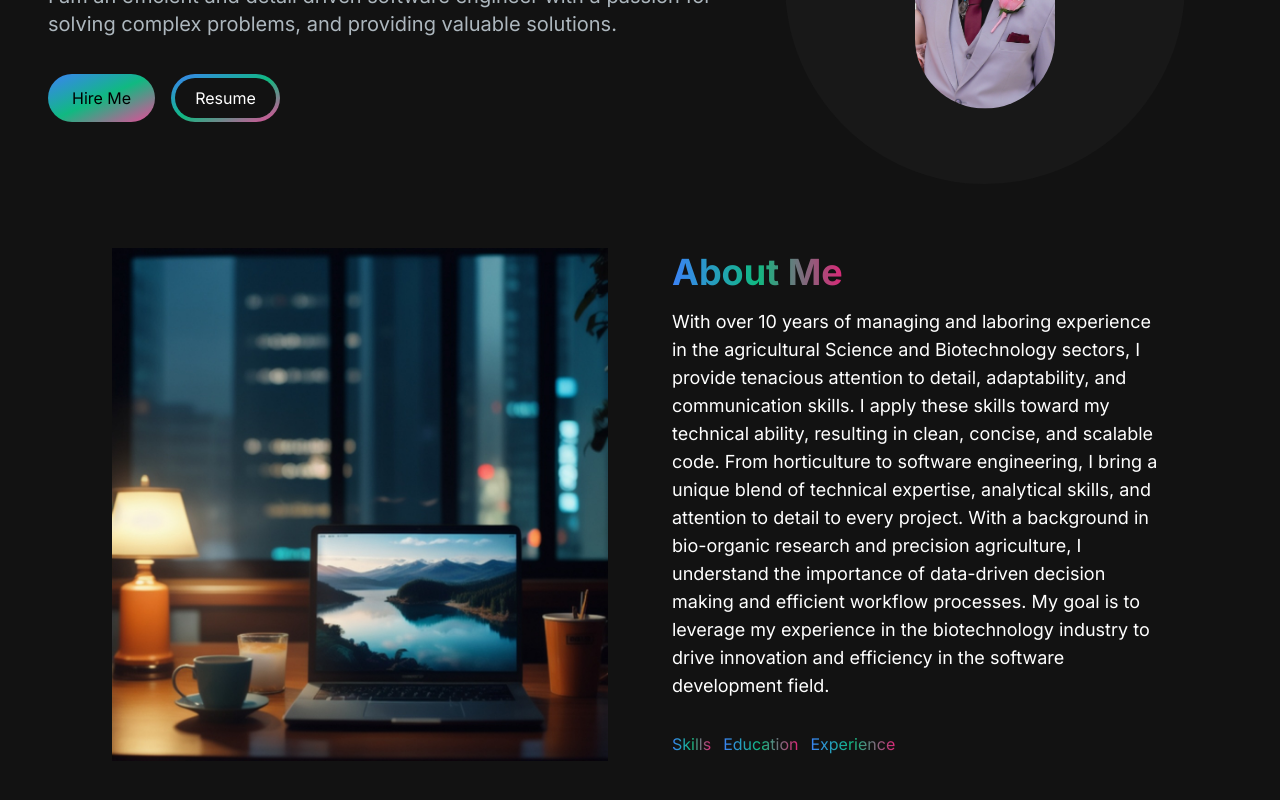
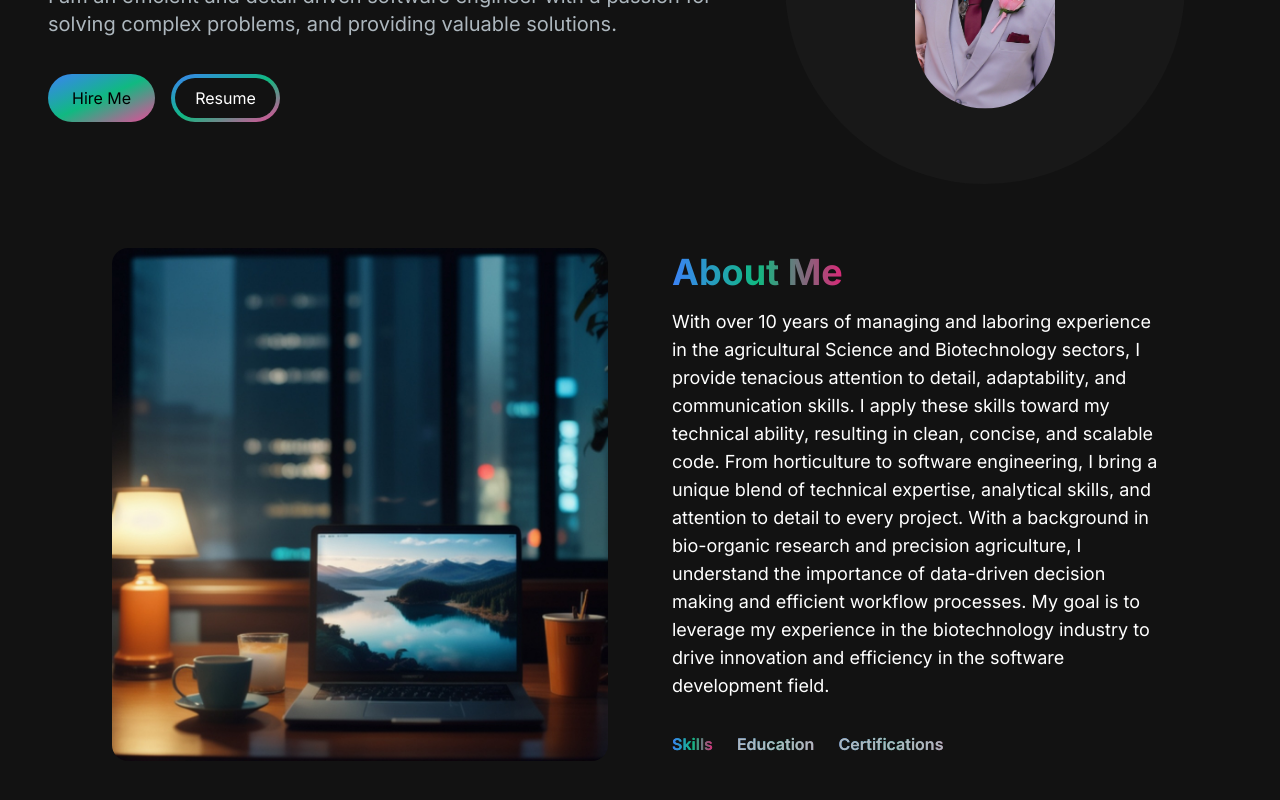
Before and after one commit to calebhart11/next-portfolio, a Next.js app: page / in a window 1280 px wide. Shown: the part 328-1128 px from the top of the page. Built offline with nearby package versions, Linux system fonts and the light colour scheme.

Commit message:
about section button state and content array

```diff
--- a/app/components/AboutSection.js
+++ b/app/components/AboutSection.js
@@ -1,10 +1,40 @@
 'use client'
 import React, {useTransition, useState} from 'react'
 import Image from 'next/image'
+import TabButton from './TabButton'
+
+const TAB_DATA = [
+  {
+    title: "Skills",
+    id: "skills",
+    content: (
+      <ul>
+        <li></li>
+        <li></li>
+        <li></li>
+        <li></li>
+        <li></li>
+        <li></li>
+        <li></li>
+        <li></li>
+        <li></li>
+        <li></li>
+        <li></li>
+        <li></li>
+        <li></li>
+        <li></li>
+        <li></li>
+        <li></li>
+
+      </ul>
+    )
+  }
+]
+
 
 const AboutSection = () => {
     const [tab, setTab] = useState('skills');
-    const [startTransition, isPending] = useTransition();
+    const [isPending, startTransition] = useTransition();
 
     const handleTabChange = (id) => {
         startTransition(() => {
@@ -18,14 +48,19 @@ const AboutSection = () => {
         <Image src="/images/AboutSection.jpg"
         alt='about image'
         height={500}
-        width={500}/>
+        width={500}
+        className='rounded-2xl'/>
         <div>
             <h2 className='text-4xl font-bold text-white mb-4'><span className='text-transparent bg-clip-text bg-gradient-to-r from-blue-500 via-emerald-500 to bg-pink-600 mr-3'>About Me</span></h2>
             <p className='text-base lg:text-lg'>With over 10 years of managing and laboring experience in the agricultural Science and Biotechnology sectors, I provide tenacious attention to detail, adaptability, and communication skills. I apply these skills toward my technical ability, resulting in clean, concise, and scalable code. From horticulture to software engineering, I bring a unique blend of technical expertise, analytical skills, and attention to detail to every project. With a background in bio-organic research and precision agriculture, I understand the importance of data-driven decision making and efficient workflow processes. My goal is to leverage my experience in the biotechnology industry to drive innovation and efficiency in the software development field.</p>
             <div className='flex flex-row mt-8'>
+              <TabButton selectTab={() =>  handleTabChange("skills")} active={tab === "skills"} >Skills{''}</TabButton>
+              <TabButton selectTab={() =>  handleTabChange("education")} active={tab === "education"}>Education{''}</TabButton>
+              <TabButton selectTab={() =>  handleTabChange("certifications")} active={tab === "certifications"}>Certifications{''}</TabButton>
+{/*
                 <span className='text-transparent bg-clip-text bg-gradient-to-r from-blue-500 via-emerald-500 to bg-pink-600 mr-3 hover:text-white'>Skills</span>
                 <span className='text-transparent bg-clip-text bg-gradient-to-r from-blue-500 via-emerald-500 to bg-pink-600  hover:text-white'>Education</span>
-                <span className='text-transparent bg-clip-text bg-gradient-to-r from-blue-500 via-emerald-500 to bg-pink-600 ml-3 hover:text-white'>Experience</span>
+                <span className='text-transparent bg-clip-text bg-gradient-to-r from-blue-500 via-emerald-500 to bg-pink-600 ml-3 hover:text-white'>Experience</span> */}
             </div>
         </div>
       </div>
--- a/app/components/TabButton.js
+++ b/app/components/TabButton.js
@@ -1,10 +1,14 @@
 import React from 'react'
 
-const TabButton = () => {
+const TabButton = ({active, selectTab, children}) => {
+  const buttonClasses = active ? 'text-transparent bg-clip-text bg-gradient-to-r from-blue-500 via-emerald-500 to bg-pink-600' : 'text-[#ADB7BE]'
   return (
-    <div>
+    <button onClick={selectTab} className='text-transparent bg-clip-text bg-gradient-to-r from-blue-500 via-emerald-500 to bg-pink-600 mr-3 hover:text-white'>
+      <p className={`mr-3 font-semibold hover:text-white ${buttonClasses}`}>
+      {children}
+      </p>
 
-    </div>
+      </button>
   )
 }
 
```
